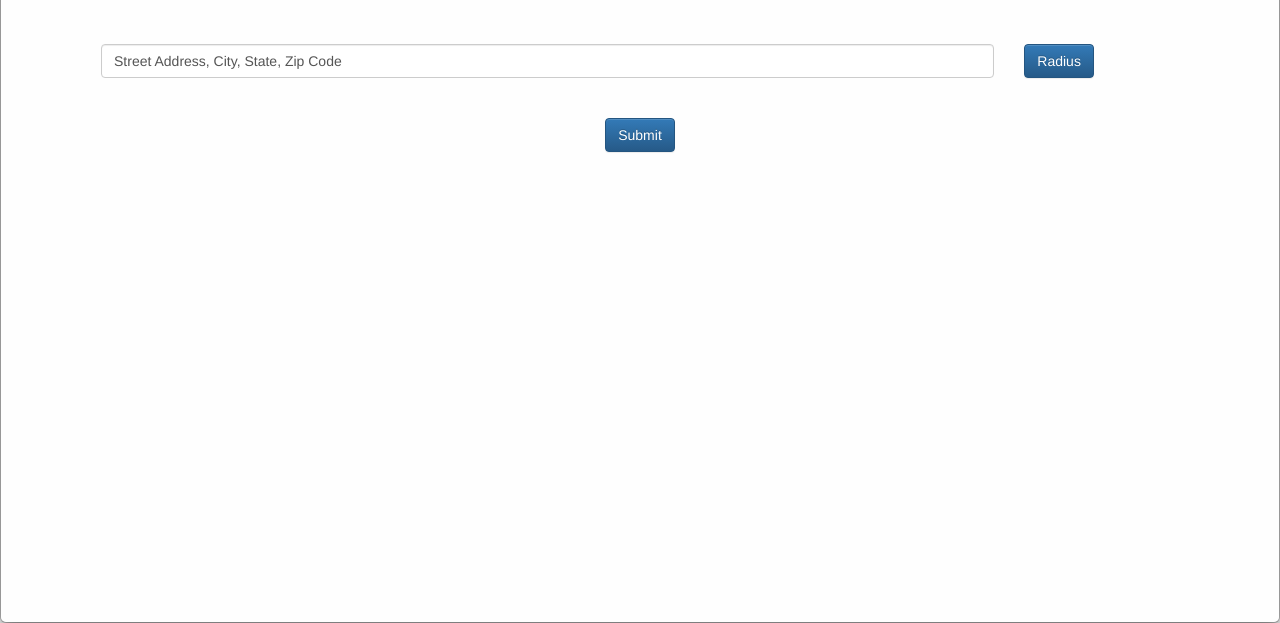
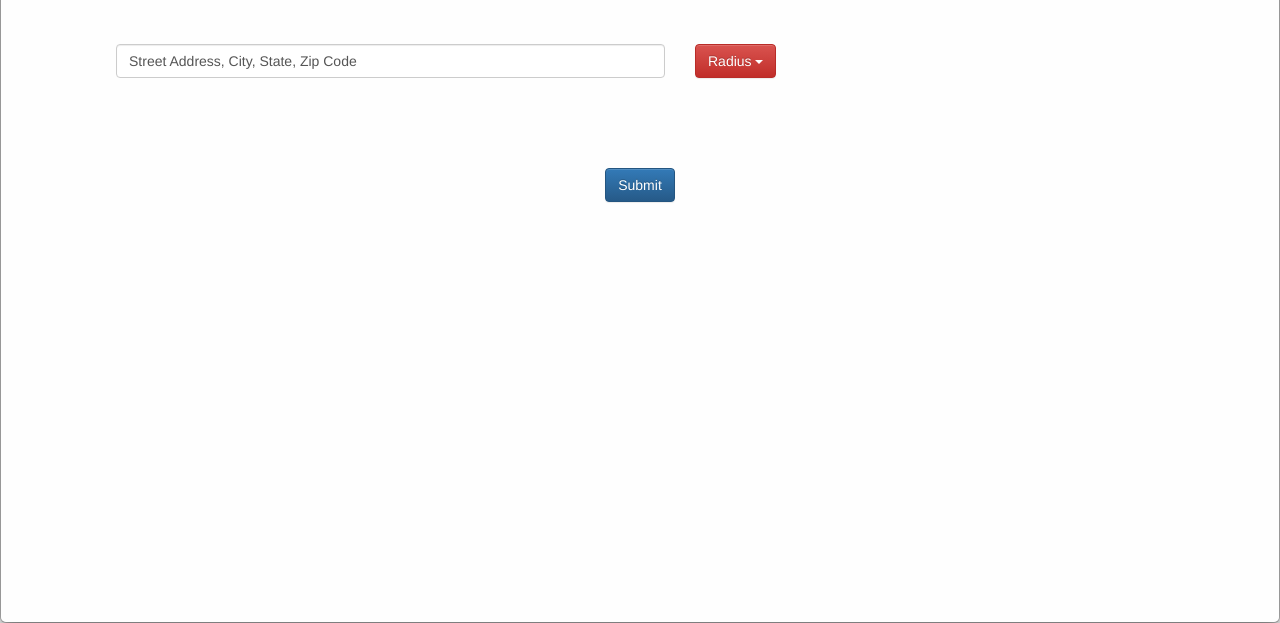
Before and after one commit to csalvo/Lab-Locator, a plain HTML site: page Modal/index.html in a window 1280 px wide. Shown: the part 177-800 px from the top of the page. Drawn offline with nearby package versions, Linux system fonts and the light colour scheme.

Commit message:
opening modal and main page

```diff
--- a/Modal/assets/css/style.css
+++ b/Modal/assets/css/style.css
@@ -17,6 +17,7 @@
 
 #searchBox {
     margin: 50px;
+    max-width: 60%;
 }
 
 #submit {
@@ -34,7 +35,3 @@
 
 
 /*Main Page*/
-
-#mainPage {
-    margin: ;
-}
--- a/Modal/index.html
+++ b/Modal/index.html
@@ -29,13 +29,13 @@
             </div>
             <!-- Form -->
             <div class="form-group row">
-                <div id="searchBox">
+                <div class="container" id="searchBox">
                     <div class="col-sm-10">
                         <input class="form-control" type="text" value="Street Address, City, State, Zip Code" id="example-text-input">
                     </div>
                     <div class="col-sm-2 dropdown">
-                        <button class="btn btn-primary dropdown-toggle" type="button" id="dropdownMenuButton" data-toggle="dropdown" aria-haspopup="true" aria-expanded="false">
-                            Radius
+                        <button class="btn btn-danger dropdown-toggle-split" type="button" id="dropdownMenuButton" data-toggle="dropdown" aria-haspopup="true" aria-expanded="false">
+                            Radius <span class="caret"></span>
                         </button>
                         <div class="dropdown-menu text-center" aria-labelledby="dropdownMenu2">
                             <li>
```
